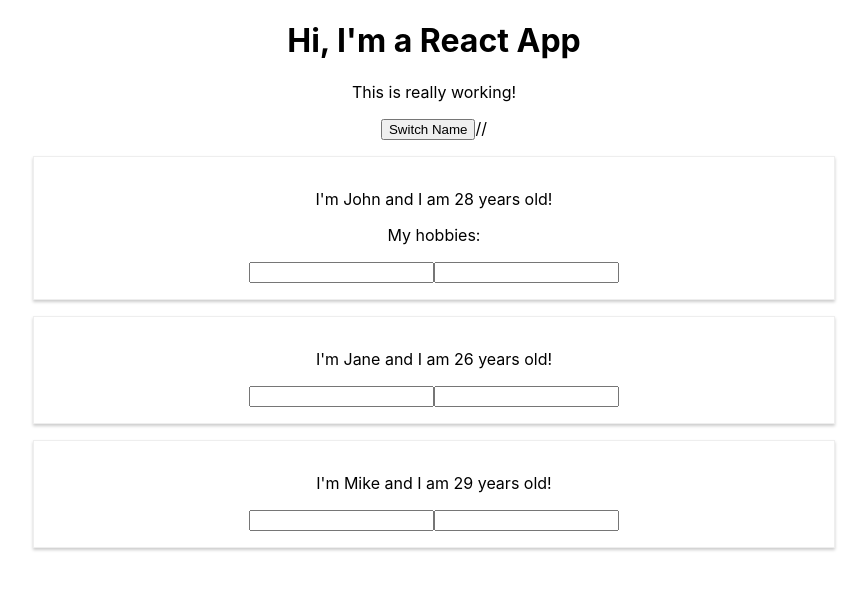
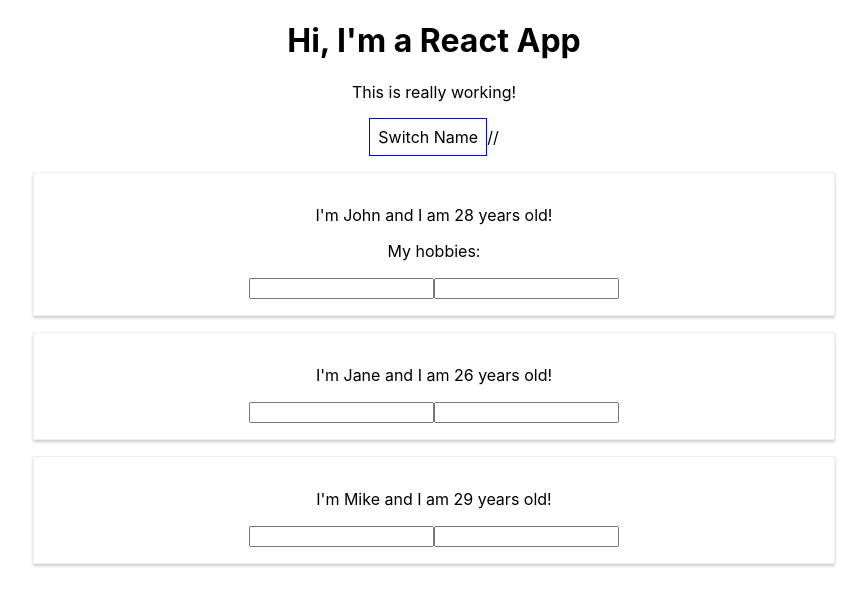
Before and after one commit to elnur004/React---The-Complete-Guide, a React (Create React App) app in the folder TheBaseFeaturesAndSyntax/: page / in a window 1280 px wide. Shown: the top 606 px of the page, without its empty margins (206-1073 px from the left). Built offline with nearby package versions, Linux system fonts and the light colour scheme.

Commit message:
added inline styles

```diff
--- a/TheBaseFeaturesAndSyntax/src/App.js
+++ b/TheBaseFeaturesAndSyntax/src/App.js
@@ -46,11 +46,21 @@
   }
 
   render () {
+    const style = {
+      backgroundColor: 'white',
+      font: 'inherit',
+      border: '1px solid blue',
+      padding: '8px',
+      cursor: 'pointer'
+    };
+
   return (
     <div className="App">
      <h1>Hi, I'm a React App</h1>
      <p>This is really working!</p>
-    <button onClick={this.switchNameHandler.bind(this, 'Max')}>Switch Name</button>
+    <button
+      style={style}
+      onClick={this.switchNameHandler.bind(this, 'Max')}>Switch Name</button>
        // {/* ...onClick={() => this.switchNameHandler('Max!!!')}...  THIS CAN BE INEFFICIENT(depending on the size of
        // application) react can rerender certain things in app too often*/}
      <Person
```
